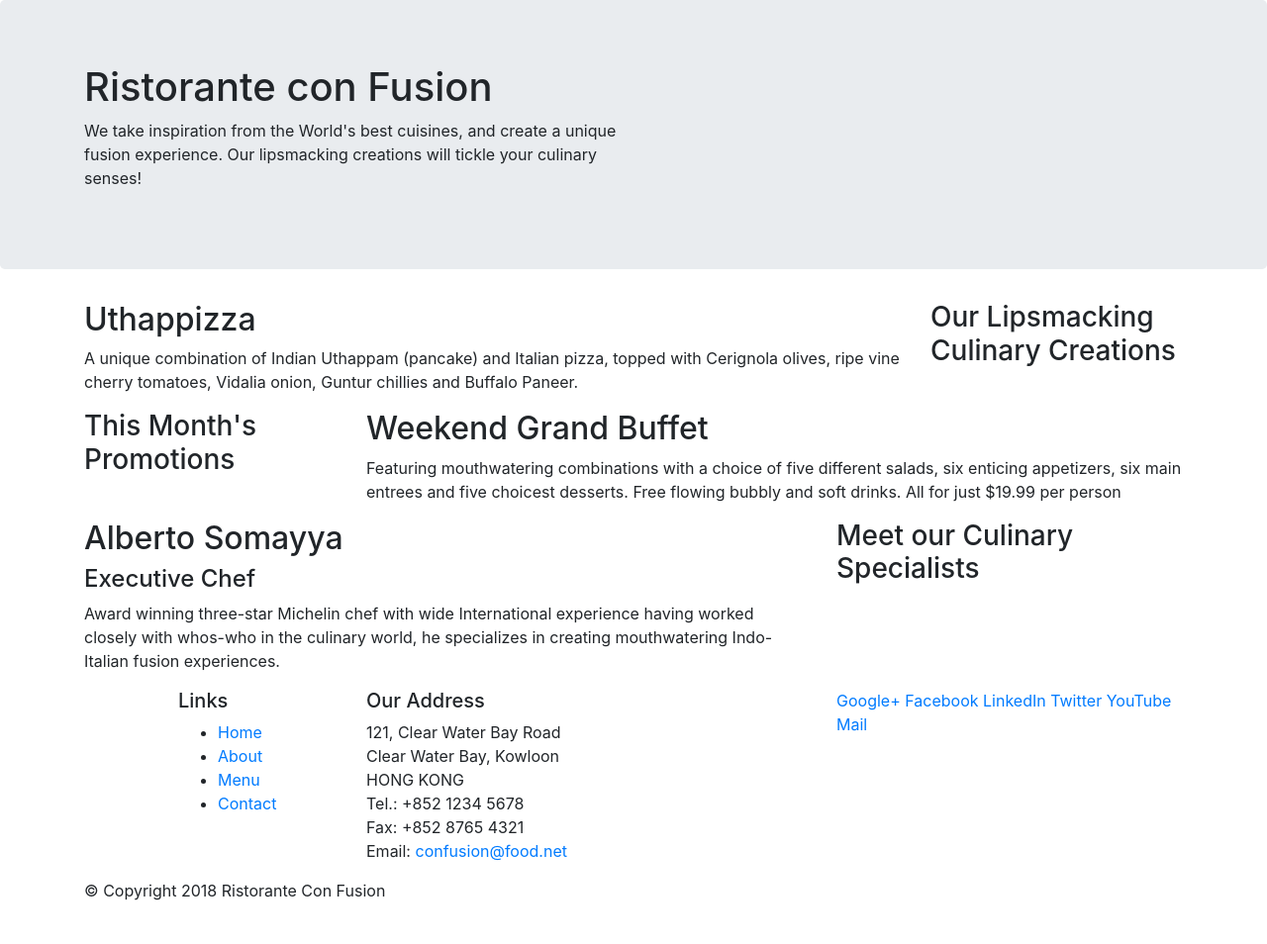
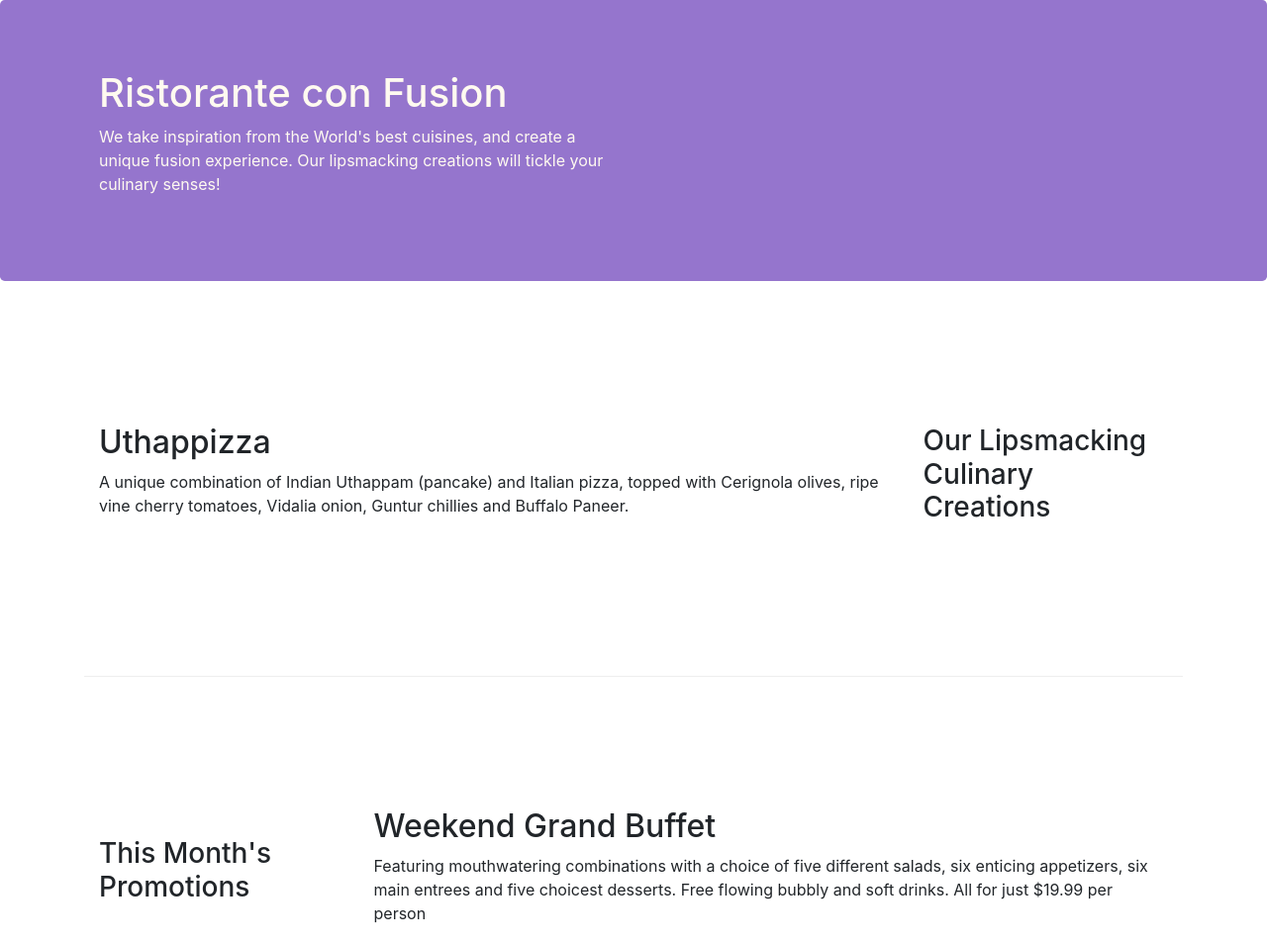
Before and after one commit to kuldeepmewara/Bootstrap-COurse, a website: page index.html in a window 1280 px wide. Shown: the top 954 px of the page at 99% size. Before the commit the page ends 928 px from the top, so only its background shows below. Drawn offline with nearby package versions, Linux system fonts and the light colour scheme.

Commit message:
week 1 end

```diff
--- /dev/null
+++ b/css/mycss.css
@@ -0,0 +1,30 @@
+.row-header{
+    margin:0px auto;
+    padding:0px;
+}
+
+.row-content {
+    margin:0px auto;
+    padding: 50px 0px 50px 0px;
+    border-bottom: 1px ridge;
+    min-height:400px;
+}
+
+.footer{
+    background-color: #D1C4E9;
+    margin:0px auto;
+    padding: 20px 0px 20px 0px;
+}
+
+.jumbotron {
+    padding:70px 30px 70px 30px;
+    margin:0px auto;
+    background: #9575CD ;
+    color:floralwhite;
+}
+
+address{
+    font-size:80%;
+    margin:0px;
+    color:#0f0f0f;
+}
--- a/index.html
+++ b/index.html
@@ -11,13 +11,14 @@
 
     <!-- Bootstrap CSS -->
     <link rel="stylesheet" href="node_modules/bootstrap/dist/css/bootstrap.min.css">
+    <link href="css/mycss.css" rel="stylesheet">
 </head>
 
 <body>
 
     <header class="jumbotron">
         <div class="container">
-            <div class="row">
+            <div class="row row-header">
                 <div class="col-12 col-sm-6">
                     <h1>Ristorante con Fusion</h1>
                     <p>We take inspiration from the World's best cuisines, and create a unique fusion experience. Our lipsmacking creations will tickle your culinary senses!</p>
@@ -29,7 +30,7 @@
     </header>
 
     <div class="container">
-        <div class="row">
+        <div class="row row-content align-items-center">
             <div class="col-12 col-sm-4 order-sm-last col-md-3">
                 <h3>Our Lipsmacking Culinary Creations</h3>
             </div>
@@ -40,7 +41,7 @@
         </div>
 
 
-        <div class="row">
+        <div class="row row-content align-items-center">
             <div class="col-12 col-sm-4 col-md-3">
                 <h3>This Month's Promotions</h3>
             </div>
@@ -50,7 +51,7 @@
             </div>
         </div>
 
-        <div class="row">
+        <div class="row row-content align-items-center">
             <div class="col-12 col-sm-4 order-sm-last-col-md-3">
                 <h3>Meet our Culinary Specialists</h3>
             </div>
@@ -62,12 +63,12 @@
         </div>
     </div>
 
-    <footer>
+    <footer class="footer">
         <div class="container">
-            <div class="row">
+            <div class="row ">
                 <div class="col-4 offset-1 col-sm-2">
                     <h5>Links</h5>
-                    <ul>
+                    <ul class="list-unstyled">
                         <li><a href="#">Home</a></li>
                         <li><a href="#">About</a></li>
                         <li><a href="#">Menu</a></li>
@@ -85,8 +86,8 @@
 		              Email: <a href="mailto:confusion@food.net">confusion@food.net</a>
 		           </address>
                 </div>
-                <div class="col-12 col-sm-4">
-                    <div>
+                <div class="col-12 col-sm-4 align-self-center">
+                    <div class="text-center">
                         <a href="http://google.com/+">Google+</a>
                         <a href="http://www.facebook.com/profile.php?id=">Facebook</a>
                         <a href="http://www.linkedin.com/in/">LinkedIn</a>
@@ -96,7 +97,7 @@
                     </div>
                 </div>
            </div>
-           <div class="row">
+           <div class="row justify-content-center">
                 <div class="col-auto">
                     <p>© Copyright 2018 Ristorante Con Fusion</p>
                 </div>
```
